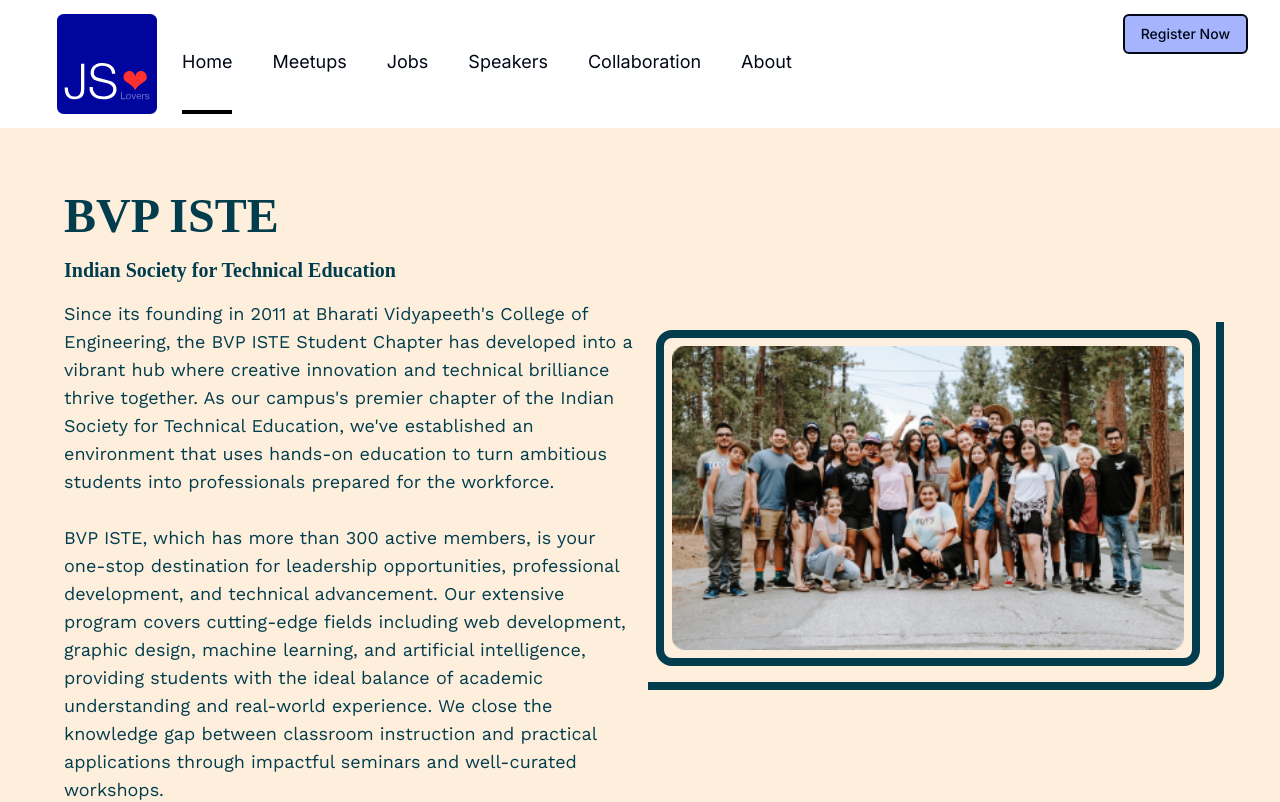
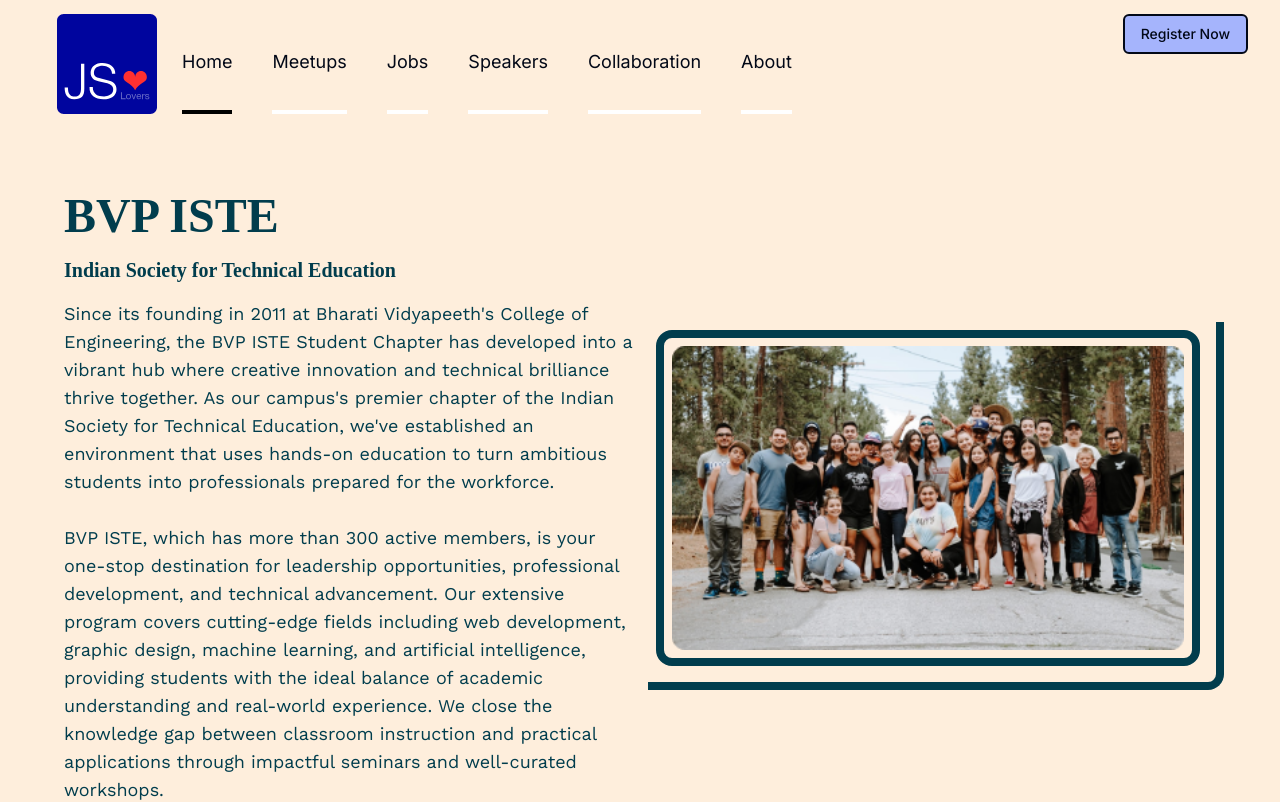
Before and after one commit to AdityaNath0777/iste-web-2024, a Next.js app: page / in a window 1280 px wide. Shown: the top 802 px of the page. Built offline with nearby package versions, Linux system fonts and the light colour scheme.

Commit message:
ui: update bg color

```diff
--- a/app/globals.css
+++ b/app/globals.css
@@ -4,7 +4,7 @@
 
 @layer base {
   :root {
-    --background: 0 0% 100%;
+    --background: 31, 94%, 93%;
     --foreground: 222.2 84% 4.9%;
 
     --card: 0 0% 100%;
--- a/app/layout.tsx
+++ b/app/layout.tsx
@@ -18,7 +18,7 @@
 }) {
   return (
     <html lang="en">
-      <body className={inter.className}>
+      <body className={`${inter.className}`}>
         {" "}
         <div className="flex min-h-screen flex-col">
           <Header />
```
